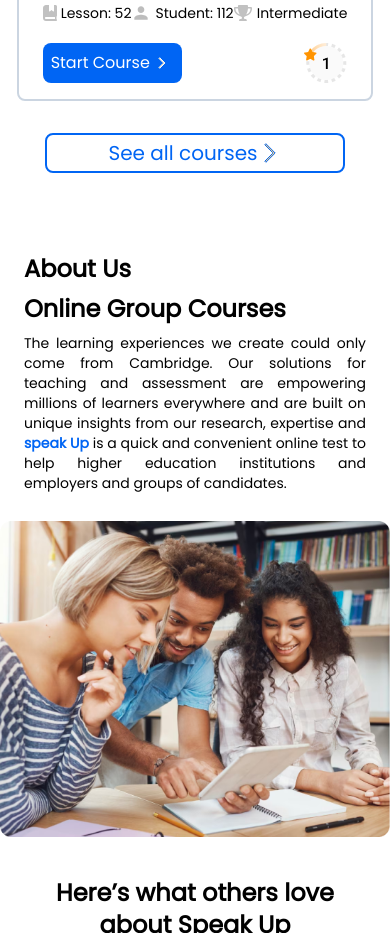
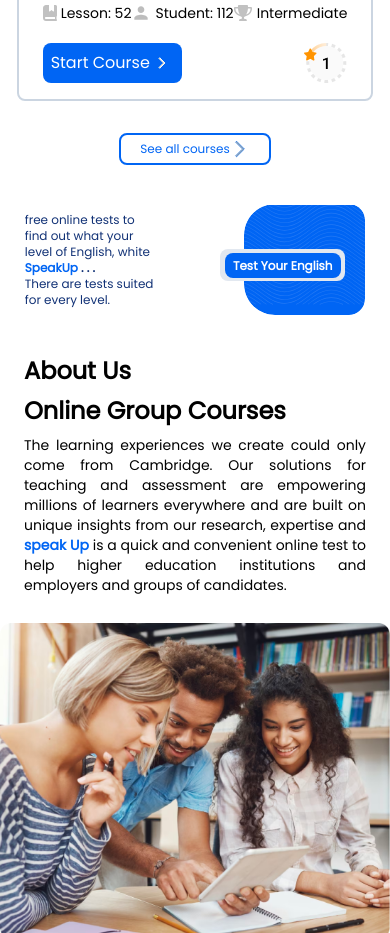
Before and after one commit to kiarashAlizadeh/SPEAK-UP, a website: page index.html in a window 390 px wide. Shown: the part 4998-5931 px from the top of the page. Drawn offline with Linux system fonts and the light colour scheme; files whose address does not match are found by name.

Commit message:
test your english section added to home page

```diff
--- a/index.html
+++ b/index.html
@@ -546,23 +546,74 @@
         </div>
         <a
           href="./courses.html"
-          class="mx-auto mb-20 flex h-[40px] w-[300px] select-none items-center justify-center rounded-lg border-2 border-primary text-xl font-medium text-primary hover:bg-primary hover:text-white sm:h-[48px] sm:w-[392px]"
+          class="mx-auto mb-10 flex h-8 w-[152px] select-none items-center justify-center rounded-lg border-2 border-primary text-xs font-medium text-primary hover:bg-primary hover:text-white sm:h-[48px] sm:w-[392px] sm:text-xl lg:mb-20"
         >
           See all courses
-          <img src="./dist/icons/home/arrow-right-blue.svg" alt="arrow-right" />
+          <img
+            src="./dist/icons/home/arrow-right-blue.svg"
+            alt="arrow-right"
+            class="w-5 sm:w-auto"
+          />
         </a>
+      </section>
+
+      <!-- test language -->
+      <section
+        class="mx-auto mb-10 flex max-w-[400px] items-center justify-around gap-x-10 sm:my-20 sm:max-w-full sm:justify-center sm:gap-x-32 lg:mx-10 lg:gap-x-40"
+      >
+        <div class="w-[130px] text-xs text-dark-primary sm:hidden">
+          free online tests to find out what your level of English, white
+          <a
+            href="./index.html"
+            class="font-black text-primary hover:text-primary/70"
+            >SpeakUp
+          </a>
+          <b>. . .</b> <br />
+          There are tests suited for every level.
+        </div>
+        <div
+          class="hidden w-[250px] text-justify text-base font-black text-dark-primary sm:flex sm:flex-col lg:w-[557px] lg:text-lg"
+        >
+          <span class="text-3xl font-black">Test Your English</span>
+          <span>
+            Try our quick, free online tests to find out what your level of
+            English is, and which
+            <a
+              href="./index.html"
+              class="font-black text-primary hover:text-primary/70"
+              >SpeakUp </a
+            >English Qualification might be best for you. There are tests suited
+            for every level.
+          </span>
+        </div>
+        <div class="relative">
+          <img
+            src="./dist/images/home/test-language/Frame.svg"
+            alt="Frame"
+            class="w-auto sm:w-[250px] lg:w-[402px]"
+          />
+          <span
+            class="absolute right-5 top-[40%] w-[125px] rounded-lg bg-slate-200 px-1 py-1 text-center sm:right-[27%] sm:w-[230px] sm:py-3 lg:w-[360px] lg:rounded-xl lg:py-6"
+          >
+            <a
+              href=""
+              class="rounded-lg bg-primary px-2 py-1 text-xs font-black text-white hover:bg-primary/70 sm:text-2xl lg:rounded-xl lg:px-4 lg:py-2 lg:text-4xl"
+              >Test Your English</a
+            >
+          </span>
+        </div>
       </section>
 
       <!-- about us -->
       <section
-        class="mb-10 flex flex-col md:mb-20 md:flex-row-reverse md:items-center md:justify-center xl:gap-x-24 md:mx-4"
+        class="mb-10 flex flex-col md:mx-4 md:mb-20 md:flex-row-reverse md:items-center md:justify-center xl:gap-x-24"
       >
         <div class="mb-7 flex flex-col gap-y-2 px-6">
           <span class="text-2xl font-black lg:text-4xl"> About Us </span>
           <span class="text-2xl font-black lg:text-4xl">
             Online Group Courses
           </span>
-          <span class="text-justify text-sm xl:w-[549px] lg:text-base">
+          <span class="text-justify text-sm lg:text-base xl:w-[549px]">
             The learning experiences we create could only come from Cambridge.
             Our solutions for teaching and assessment are empowering millions of
             learners everywhere and are built on unique insights from our
@@ -574,6 +625,7 @@
         </div>
         <img src="./dist/images/home/about-us/image.png" alt="about us" />
       </section>
+
       <!-- comments -->
       <section class="mx-5 mb-10 flex flex-col items-center sm:items-center">
         <span
```
Also changed, not shown: dist/css/main.css, dist/images/home/test-language/Frame.svg (added), 1 other file.
